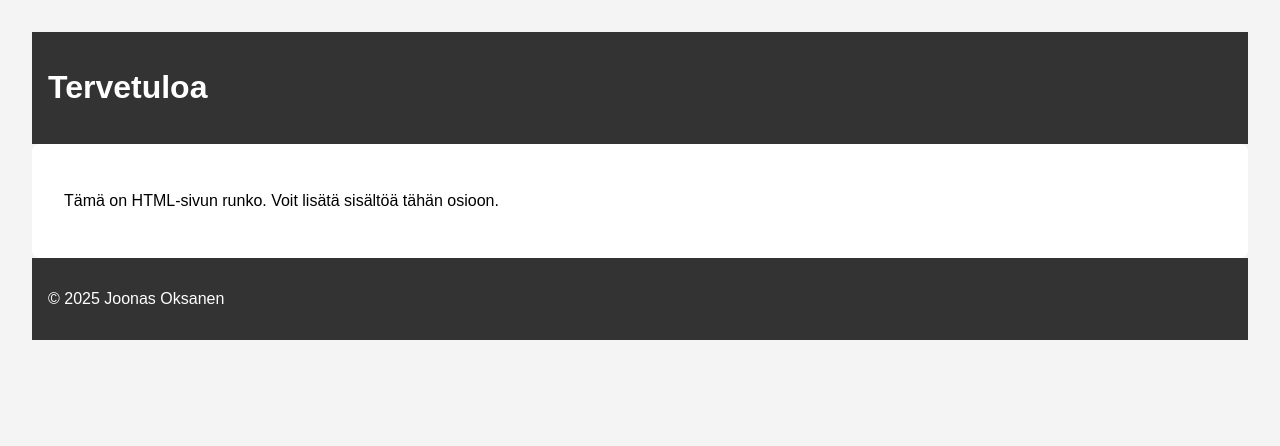
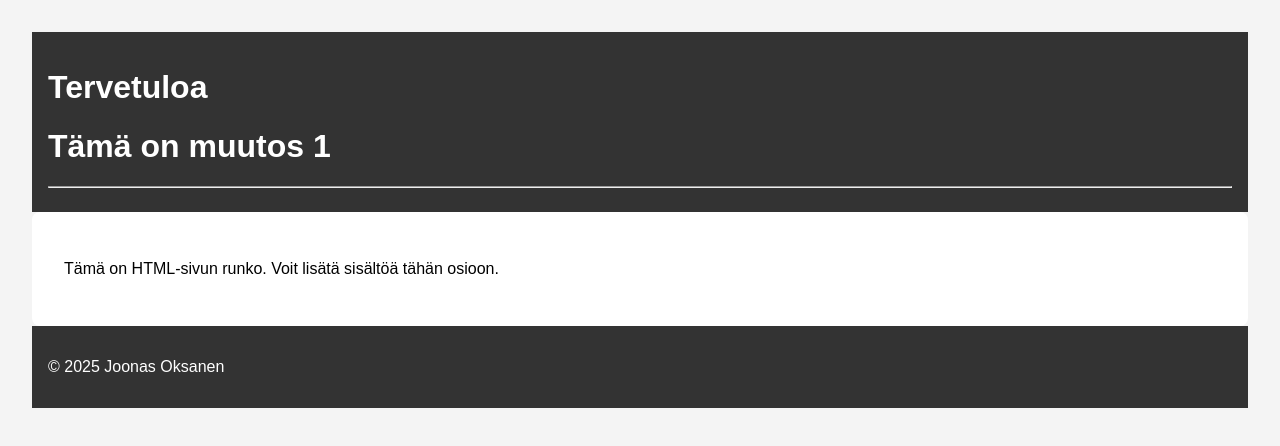
Before and after one commit to jooksane24/myproject, a plain HTML site: page index.html in a window 1280 px wide. Drawn offline with Linux system fonts and the light colour scheme.

Commit message:
Created main header

```diff
--- a/index.html
+++ b/index.html
@@ -25,6 +25,8 @@
 <body>
     <header>
         <h1>Tervetuloa</h1>
+        <h1>Tämä on muutos 1</h1>
+        <hr/>
     </header>
 
     <main>
```
